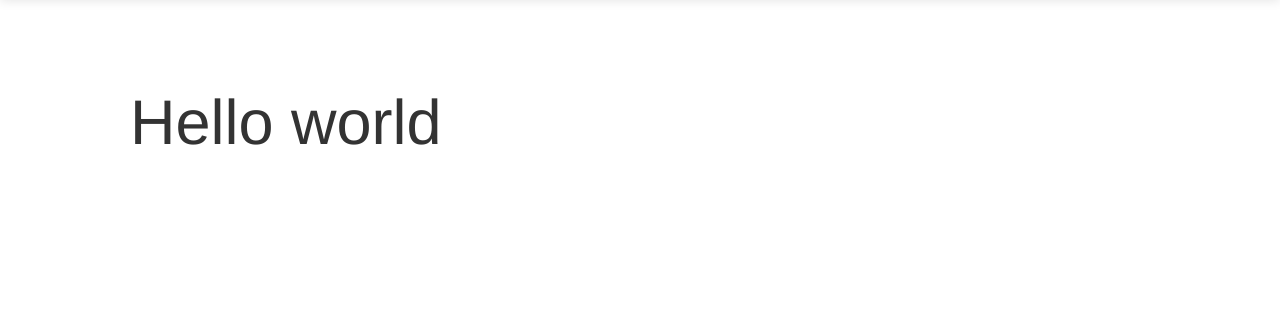
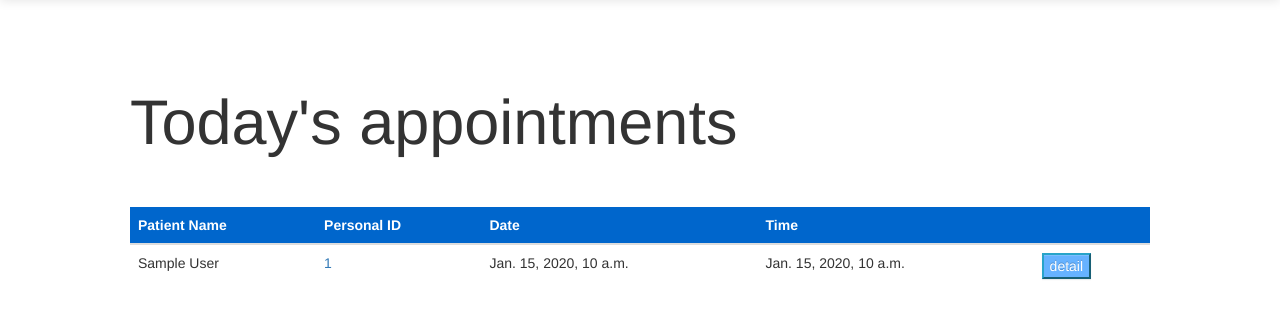
Before and after one commit to JanKoci/IIS-project, a Django app: template IIS_project/templates/home_page.html in a window 1280 px wide. Shown: the part 52-371 px from the top of the page. Run offline with Django 3.2, Linux system fonts and the light colour scheme; the template is opened without the code that fills it: most values are stand-ins (such as "Sample title", 1, 10 or a date in 2020); some libraries are stand-ins or nearby versions.

Commit message:
home_page created and fixups in invoice_delete.html and appointments_list.html

```diff
--- a/IIS_project/appointments/templates/appointments/appointments_list.html
+++ b/IIS_project/appointments/templates/appointments/appointments_list.html
@@ -56,5 +56,5 @@
             </tbody>
 
         </table>
-    </div>>
+    </div>
 {% endblock %}
--- a/IIS_project/invoices/templates/invoices/invoice_delete.html
+++ b/IIS_project/invoices/templates/invoices/invoice_delete.html
@@ -5,7 +5,7 @@
     <form method="post">
         {% csrf_token %}
         <input type="submit" class="btn-danger btn-lg" value="Delete">
-        <a href="{% url 'invoices:invoice_list' %}">
+        <a href="{% url 'invoices:invoice_detail' pk=invoice.pk %}">
             <button type="button" class="btn-lg" name="button">Cancel</button>
         </a>
     </form>
--- a/IIS_project/templates/home_page.html
+++ b/IIS_project/templates/home_page.html
@@ -2,6 +2,39 @@
 
 {% block content %}
     <div class="jumbotron">
-        <h1>Hello world</h1>
+        <h1>Today's appointments</h1>
+        <br>
+        <br>
+        <table class="table table-boarded">
+            <thead>
+                <tr class="bg-primary">
+                    <th scope="col">Patient Name</th>
+                    <th scope="col">Personal ID</th>
+                    <th scope="col">Date</th>
+                    <th scope="col">Time</th>
+                    <th></th>
+                </tr>
+            </thead>
+            <tbody>
+                {% for appointment in object_list %}
+                    <tr>
+                        <td>{{appointment.patient.first_name}} {{appointment.patient.last_name}}</td>
+                        <td>
+                            <a href={% url 'patients:patient_detail' pk=appointment.patient.person_id %}>
+                                {{appointment.patient.person_id}}
+                            </a>
+                        </td>
+                        <td>{{appointment.appointment_date}}</td>
+                        <td>{{appointment.appointment_time}}</td>
+                        <td>
+                            <a href="{% url 'appointments:appointment_detail' pk=appointment.pk %}">
+                                <button type="button" class="btn-info">detail</button>
+                            </a>
+                        </td>
+                    </tr>
+                {% endfor %}
+            </tbody>
+        </table>
+
     </div>
 {% endblock %}
```
Also changed, not shown: IIS_project/IIS_project/views.py (+12 -2 lines).
